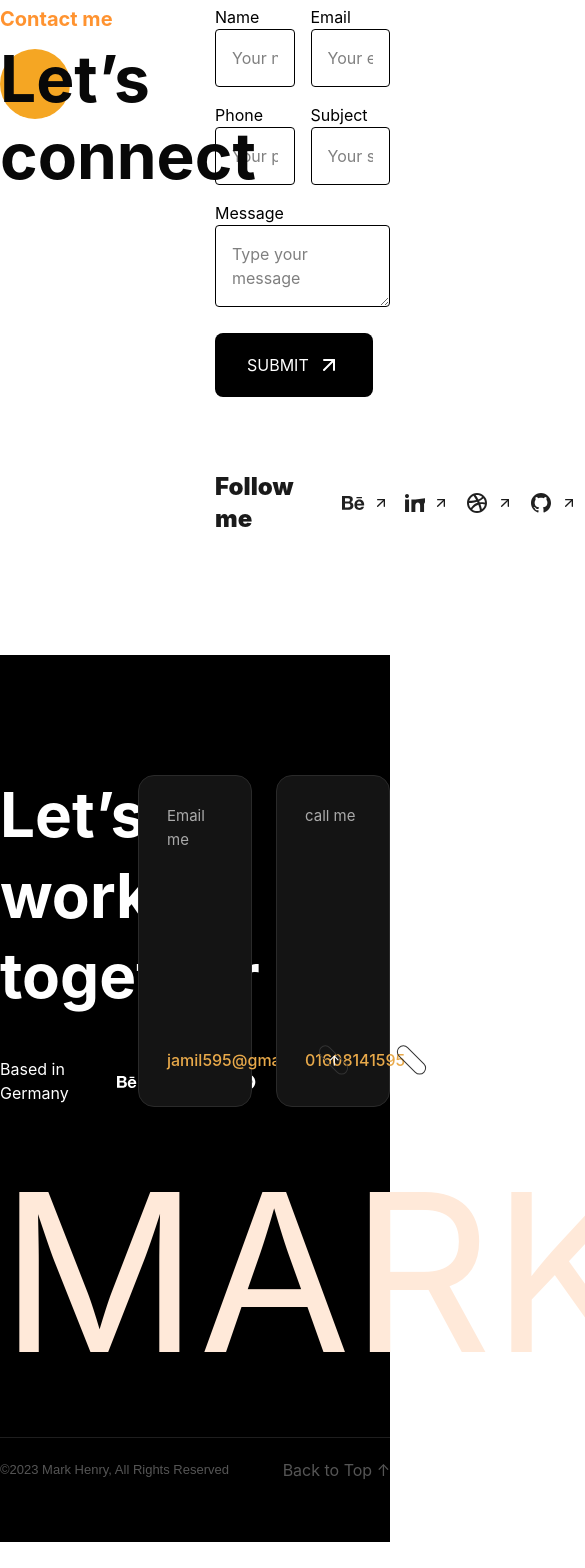
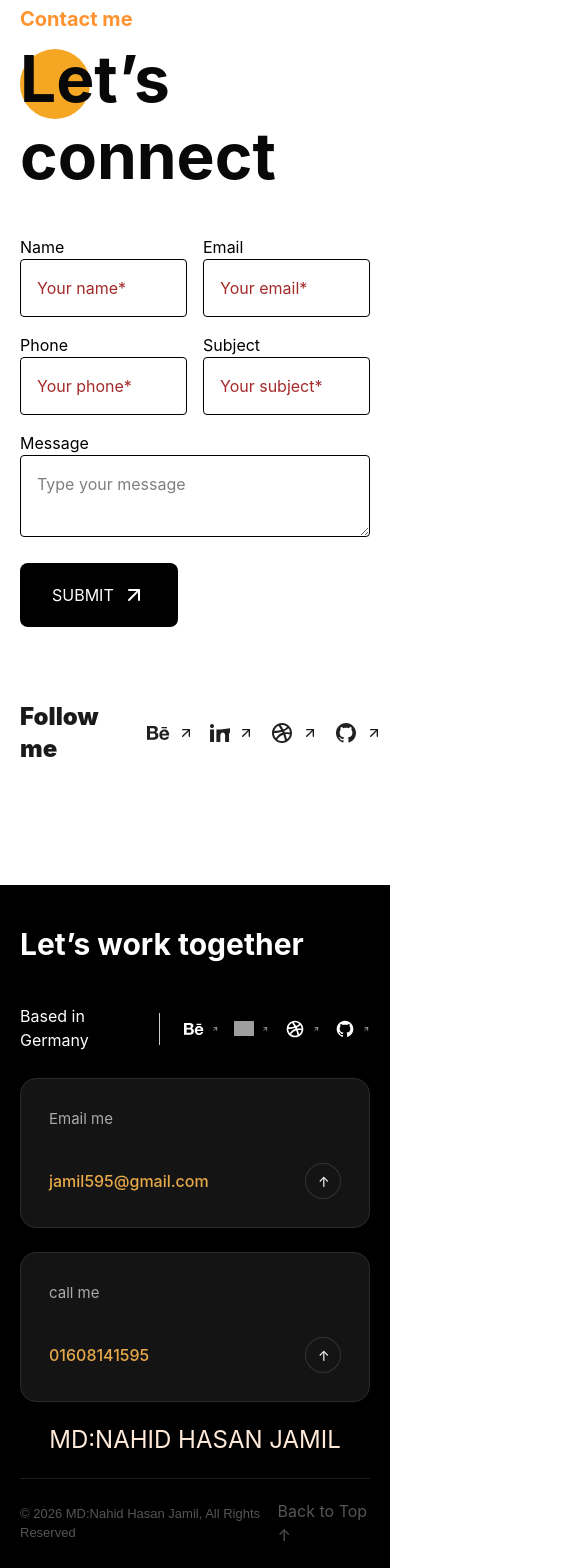
Before and after one commit to Jamil-coder360/Personal_Portfolio, a React (Vite) app: page /contact in a window 390 px wide. Shown: the part 140-1708 px from the top of the page, 585 px wide, since content can reach past the window. Before the commit the page ends 1682 px from the top, so only its background shows below. Built offline with nearby package versions, Linux system fonts and the light colour scheme; grey boxes are pictures that could not be loaded.

Commit message:
responsive done

```diff
--- a/src/components/Banner.jsx
+++ b/src/components/Banner.jsx
@@ -8,6 +8,8 @@ import linkedin from "../assets/linkdin.svg";
 import discord from "../assets/discord.svg";
 import github from "../assets/github.svg";
 import Social from "./Social";
+import Section from "./Section/Section";
+import Container from "./Section/Container";
 
 const Banner = () => {
   const bgImage = {
@@ -41,9 +43,11 @@ const Banner = () => {
 
   ];
   return (
-    <section className="relative  bg-[#F5EDE0]  flex items-center">
-      <div className="grid grid-cols-2 gap-10 items-center justify-between">
-        <div className="relative z-20 px-16 ">
+    <Section className="relative  bg-[#F5EDE0]  flex items-center">
+      <Container>
+
+      <div className="grid grid-cols-1 lg:grid-cols-2 gap-10 items-center justify-between">
+        <div className="relative z-20 ">
           {/* Greeting */}
           <div className="flex items-center gap-3 mb-4 max-w-[560px]">
             <span className="w-10 h-[2px] bg-[#1a1a1a]" />
@@ -82,9 +86,9 @@ const Banner = () => {
           </p>
 
           {/* CTA Buttons */}
-          <div className="flex items-center gap-4 mb-16">
+          <div className="flex flex-col lg:flex-row items-start gap-4 mb-16">
             <Link to="/contact">
-              <Button>
+              <Button >
                 Let's Talk <ArrowUpRight size={24} />
               </Button>
             </Link>
@@ -111,7 +115,8 @@ const Banner = () => {
           style={bgImage}
         ></div>
       </div>
-    </section>
+      </Container>
+    </Section>
   );
 };
 
--- a/src/components/Button.jsx
+++ b/src/components/Button.jsx
@@ -8,7 +8,7 @@ const styles = {
 };
 const Button = ({children,variant = "black",className="",...props}) => {
   return (
-   <button className={`${styles[variant]} ${className} flex items-center justify-between gap-2 py-5 px-8 uppercase cursor-pointer text-black rounded-[8px]`} {...props}>
+   <button className={`${styles[variant]} ${className} flex items-center justify-between gap-2 py-5 px-8 uppercase cursor-pointer  text-black rounded-[8px]`} {...props}>
     {children}
    </button>
   )
--- a/src/components/Footer.jsx
+++ b/src/components/Footer.jsx
@@ -6,8 +6,11 @@ import discord from "../assets/wdiscord.svg";
 import github from "../assets/wgithub.svg";
 import Social from "./Social";
 import { Link } from "react-router";
+import Container from "./Section/Container";
+import Section from "./Section/Section";
 
 const Footer = () => {
+  const date = new Date();
   const social = [
     {
       id: 1,
@@ -31,12 +34,14 @@ const Footer = () => {
     },
   ];
   return (
-    <section className="bg-black pb-15 pt-30">
-      <div className="container mx-auto">
+    <Section className="bg-black lg:pb-15 py-10 lg:pt-30">
+      <Container>
+
+      {/* <div className="container mx-auto"> */}
         <div className="">
-          <div className="grid grid-cols-3 gap-6">
+          <div className="grid grid-cols-1 lg:grid-cols-3 gap-6">
             <div>
-              <h3 className="text-white text-[62px] font-bold leading-[1.3] pb-10">
+              <h3 className="text-white text-[30px] lg:text-[62px] font-bold leading-[1.3] pb-10">
                 Let’s work together
               </h3>
               <Social icon={true} social={social} title="Based in Germany" color={true} />
@@ -52,9 +57,9 @@ const Footer = () => {
               href="tel:01608141595"
             />
           </div>
-          <div>
-            <h1 className="flex text-[#FFE9D9] text-center text-[220px] uppercase">
-              markhenry
+          <div className="flex text-center w-full size-full py-5">
+            <h1 className=" text-[#FFE9D9] text-center text-2xl lg:text-[115.5px] leading-[1.5]   uppercase w-full">
+              md:nahid hasan jamil
             </h1>
           </div>
           <div
@@ -68,7 +73,7 @@ const Footer = () => {
                 fontFamily: "'DM Sans', sans-serif",
               }}
             >
-              ©2023 Mark Henry, All Rights Reserved
+              © {date.getFullYear()} MD:Nahid Hasan Jamil, All Rights Reserved
             </span>
             <a
               href="#top"
@@ -82,8 +87,9 @@ const Footer = () => {
             </a>
           </div>
         </div>
-      </div>
-    </section>
+      {/* </div> */}
+      </Container>
+    </Section>
   );
 };
 
--- a/src/components/Header.jsx
+++ b/src/components/Header.jsx
@@ -16,10 +16,12 @@ const Header = () => {
 
       <div className="flex justify-end gap-2">
         <span className="hidden lg:block">
+          <Link to="/contact">
           <Button variant="white">
             Let’s Talk
             <ArrowUpRight size={24} />
           </Button>
+          </Link>
         </span>
 
         <Navber />
--- a/src/components/Resume.jsx
+++ b/src/components/Resume.jsx
@@ -26,7 +26,7 @@ const Resume = () => {
   return (
     <Section className="bg-[#080808]/4 py-25">
       <Container>
-        <div className="grid grid-cols-[416px_1fr] gap-33.5  justify-center">
+        <div className="grid grid-cols-1 lg:grid-cols-[416px_1fr] gap-33.5  justify-center">
           <div className=" grid gap-6">
             <SectionHeading
               title="All over my details find here..."
@@ -43,7 +43,7 @@ const Resume = () => {
               </Button>
             ))}
           </div>
-          <div className=" w-[638px]">{activeContent?.component}</div>
+          <div className=" w-full lg:w-[638px]">{activeContent?.component}</div>
         </div>
       </Container>
     </Section>
--- a/src/components/Section/Container.jsx
+++ b/src/components/Section/Container.jsx
@@ -2,7 +2,7 @@ import React from 'react'
 
 const Container = ({ children, className = "" }) => {
   return (
-   <div className={`container mx-auto ${className}`}>
+   <div className={`container mx-auto px-5 lg:px-0 ${className}`}>
      {children}
    </div>
   )
--- a/src/components/Social.jsx
+++ b/src/components/Social.jsx
@@ -25,7 +25,7 @@ const Social = ({social,title,review,color,type,icon}) => {
                      className="w-5 h-5 object-contain  "
                    /> ):
                     (item.image)}
-                    <ArrowUpRight size={16}  />
+                    <ArrowUpRight  className='size-4 ' />
                   </Link>
                 </li>
               ))}
--- a/src/components/resume/About.jsx
+++ b/src/components/resume/About.jsx
@@ -44,7 +44,7 @@ const About = () => {
     },
   ];
   return (
-    <div className="">
+    <div className="w-full">
       <h3 className="text-[#080808] text-[32px] leading-[1.3] font-bold pb-6">
         Product Designer
       </h3>
@@ -59,7 +59,7 @@ const About = () => {
         </span>
       </p>
       <div className="pt-14">
-        <ul className="flex flex-col gap-3 max-w-[440px]">
+        <ul className="flex flex-col gap-3 max-w-full lg:max-w-[440px]">
           {aboutlist.map((item) => (
             <li
               key={item.id}
--- a/src/components/resume/Experince.jsx
+++ b/src/components/resume/Experince.jsx
@@ -31,7 +31,7 @@ const Experince = () => {
   return (
     <div>
       <h1>Experience</h1>
-      <div className='grid grid-cols-2  gap-6 pt-10'>
+      <div className='grid grid-cols-1 lg:grid-cols-2  gap-6 pt-10'>
         {experincelist.map((exp) => (
           <ExperienceCard
             key={exp.id}
--- a/src/index.css
+++ b/src/index.css
@@ -1 +1,9 @@
 @import "tailwindcss";
+
+input::placeholder{
+    color: brown;
+}
+input::selection{
+    border-color: rgb(9, 9, 9);
+
+}
--- a/src/pages/ContactPage.jsx
+++ b/src/pages/ContactPage.jsx
@@ -36,7 +36,7 @@ const ContactPage = () => {
   return (
     <Section className="pb-30 pt-20 ">
       <Container>
-        <div className="grid grid-cols-2 gap-10">
+        <div className="grid grid-cols-1 lg:grid-cols-2 gap-10">
 
         <div>
        <SectionHeading title="Let’s connect"  subtitle="Contact me" />
@@ -93,7 +93,10 @@ const ContactPage = () => {
               Submit <ArrowUpRight />{" "}
             </Button>
           </div>
+          <div className="w-full">
+
           <Social social={social} review="Follow me" type={true} />
+          </div>
         </div>
         </div>
       </Container>
--- a/src/pages/Homepage.jsx
+++ b/src/pages/Homepage.jsx
@@ -7,7 +7,7 @@ const Homepage = () => {
     return(
         <>
         <Banner />
-        <Service />
+        {/* <Service /> */}
         <Resume />
         </>
     )
```
